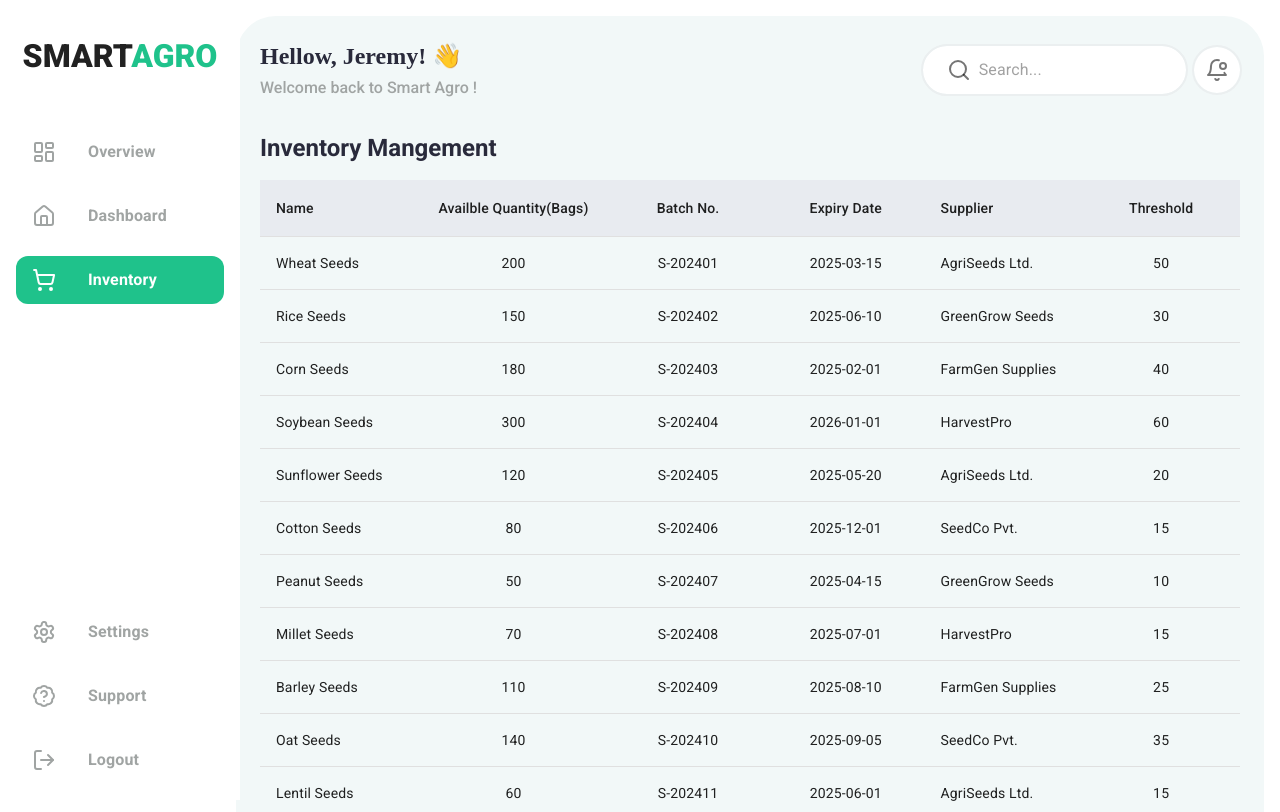
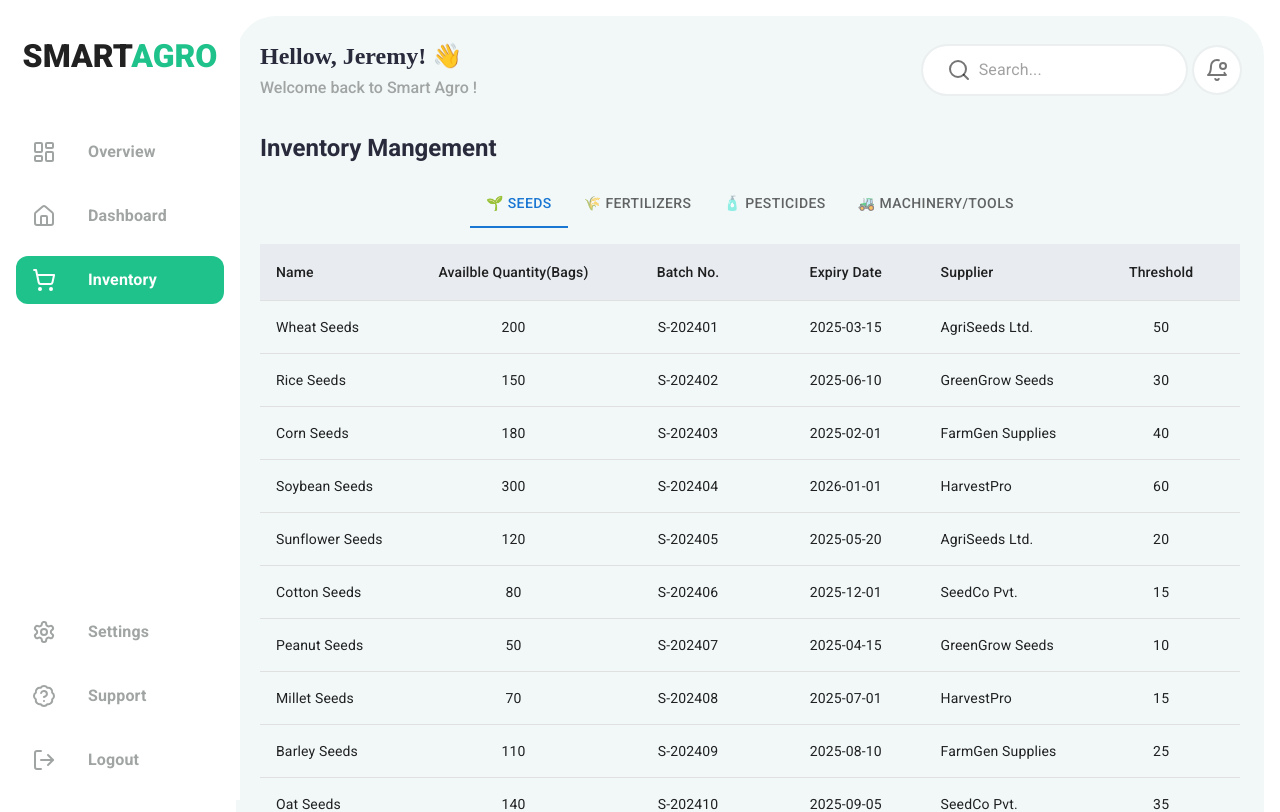
Before and after one commit to SambhajiShinde1234/saas-web-application-smart-agro, a React (Vite) app: page /inventory in a window 1280 px wide. Shown: the top 812 px of the page. Built offline with nearby package versions, Linux system fonts and the light colour scheme.

Commit message:
added inventory tabs component

```diff
--- a/src/pages/Inventory/Inventory.jsx
+++ b/src/pages/Inventory/Inventory.jsx
@@ -1,7 +1,12 @@
-import { StyledCardStack } from '../../components/styled/styled';
+import { Select, Tab, Tabs } from '@mui/material';
+import {
+  StyledCardStack,
+  StyledFlexBetween,
+} from '../../components/styled/styled';
 import DxPrimaryTypography from '../../components/ui/DxPrimaryTypography';
 import DxTable from '../../components/ui/DxTable';
 import { INVENTORY_DATA } from '../../dummy-data/InventoryData';
+import { useState } from 'react';
 
 const inventoryTableColumns = {
   seeds: [
@@ -108,12 +113,50 @@ const inventoryTableColumns = {
   ],
 };
 
+const inventoryCategories = [
+  {
+    categoryName: 'Seeds',
+    value: 'seeds',
+    itemCount: 10,
+    icon: '🌱',
+  },
+  {
+    categoryName: 'Fertilizers',
+    value: 'fertilizers',
+    itemCount: 8,
+    icon: '🌾',
+  },
+  { categoryName: 'Pesticides', value: 'pesticides', itemCount: 5, icon: '🧴' },
+  {
+    categoryName: 'Machinery/Tools',
+    value: 'machineryTools',
+    itemCount: 15,
+    icon: '🚜',
+  },
+];
+
 const Inventory = () => {
+  const [activeTab, setActiveTab] = useState(0);
+  const [selectedCategory, setselectedCategory] = useState('seeds');
+
+  const handleTabChange = (event, newValue) => {
+    setActiveTab(newValue);
+  };
+
   return (
     <StyledCardStack>
       <DxPrimaryTypography variant="h5">
         Inventory Mangement
       </DxPrimaryTypography>
+
+      <Tabs value={activeTab} onChange={handleTabChange} centered>
+        {inventoryCategories.map((category, index) => (
+          <Tab
+            key={index}
+            label={`${category.icon} ${category.categoryName}`}
+          />
+        ))}
+      </Tabs>
 
       <DxTable
         columns={inventoryTableColumns['seeds']}
```
